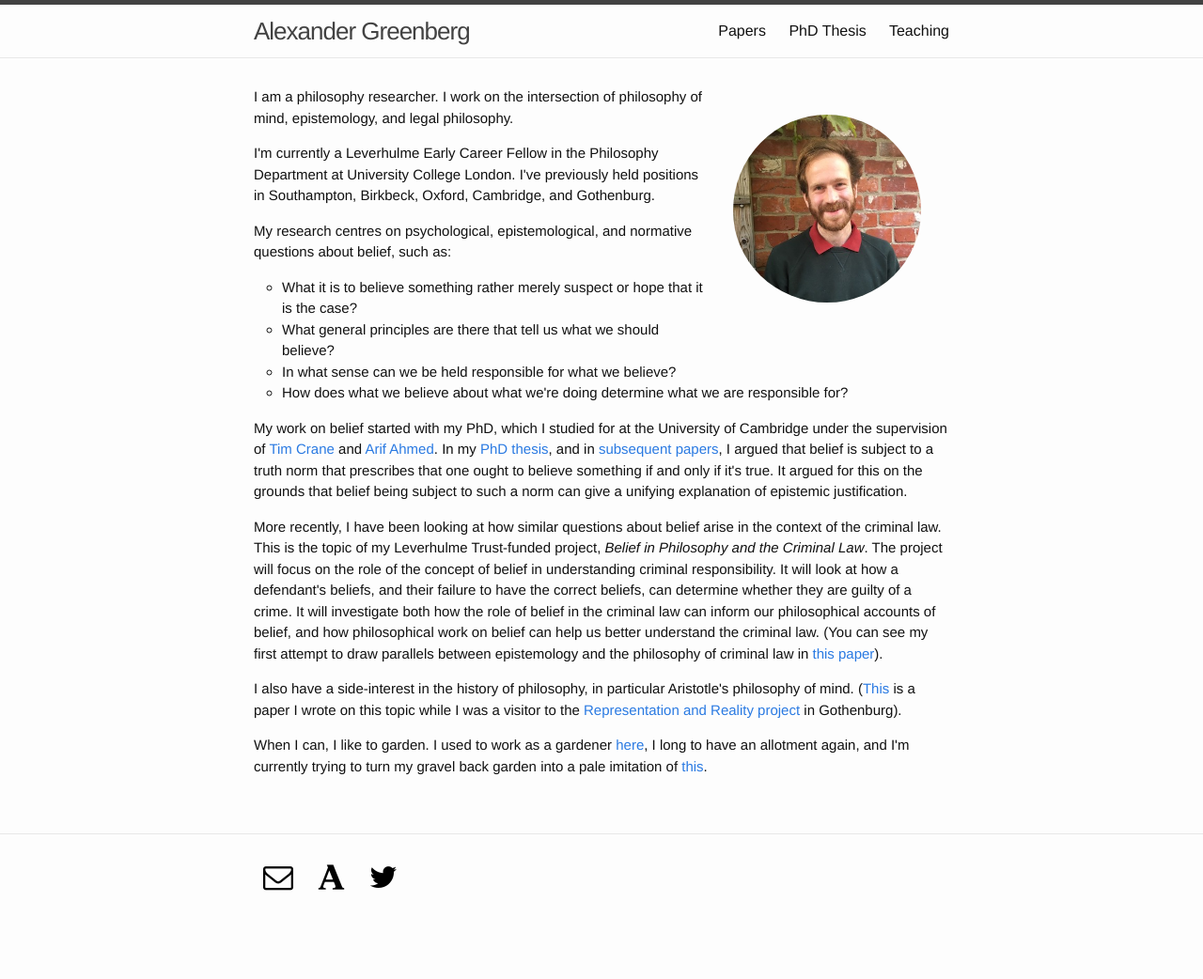
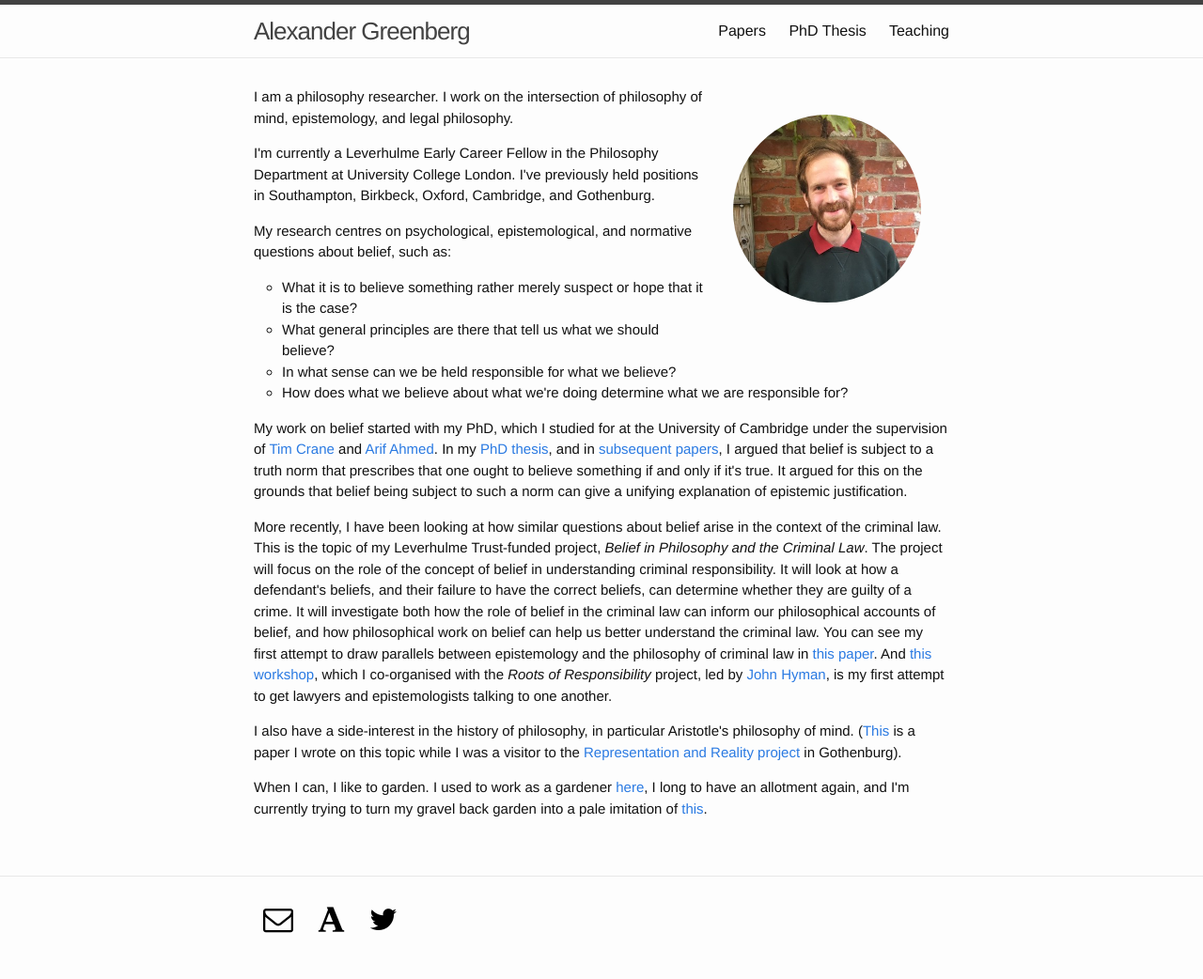
Before and after one commit to alexandergreenberg/alexandergreenberg.github.io, a Jekyll site: the page built from index.html, in a window 1280 px wide. Shown: the whole page at 94% size. Built offline with Jekyll 4.4.1, drawn with Linux system fonts in a browser that asks for light colours; some web fonts are replaced; before the commit the page ends 997 px from its top, so only the background shows below that.

Commit message:
Update index.html

```diff
--- a/index.html
+++ b/index.html
@@ -18,7 +18,7 @@
         <li>How does what we believe about what we're doing determine what we are responsible for?</li>
       </ul>
     <p class="paragraph">My work on belief started with my PhD, which I studied for at the University of Cambridge under the supervision of <a href="http://www.timcrane.com" target="_blank">Tim Crane</a> and <a href="http://www.phil.cam.ac.uk/people/teaching-research-pages/ahmed/ahmed-page" target="_blank">Arif Ahmed</a>. In my <a href="/phd-thesis/">PhD thesis</a>, and in <a href="/papers/">subsequent papers</a>, I argued that belief is subject to a truth norm that prescribes that one ought to believe something if and only if it's true. It argued for this on the grounds that belief being subject to such a norm can give a unifying explanation of epistemic justification.</p>
-    <p class="paragraph">More recently, I have been looking at how similar questions about belief arise in the context of the criminal law. This is the topic of my Leverhulme Trust-funded project, <em>Belief in Philosophy and the Criminal Law</em>. The project will focus on the role of the concept of belief in understanding criminal responsibility. It will look at how a defendant's beliefs, and their failure to have the correct beliefs, can determine whether they are guilty of a crime. It will investigate both how the role of belief in the criminal law can inform our philosophical accounts of belief, and how philosophical work on belief can help us better understand the criminal law. (You can see my first attempt to draw parallels between epistemology and the philosophy of criminal law in <a href="/papers/#negligence">this paper</a>).</p>
+    <p class="paragraph">More recently, I have been looking at how similar questions about belief arise in the context of the criminal law. This is the topic of my Leverhulme Trust-funded project, <em>Belief in Philosophy and the Criminal Law</em>. The project will focus on the role of the concept of belief in understanding criminal responsibility. It will look at how a defendant's beliefs, and their failure to have the correct beliefs, can determine whether they are guilty of a crime. It will investigate both how the role of belief in the criminal law can inform our philosophical accounts of belief, and how philosophical work on belief can help us better understand the criminal law. You can see my first attempt to draw parallels between epistemology and the philosophy of criminal law in <a href="/papers/#negligence">this paper</a>. And <a href="https://rootsofresponsibility.co.uk/2020/01/14/report-leverhulme-erc-workshop-on-responsibility-knowledge-and-belief/">this workshop</a>, which I co-organised with the <em>Roots of Responsibility</em> project, led by <a href="https://www.ucl.ac.uk/philosophy/people/professor-john-hyman">John Hyman</a>, is my first attempt to get lawyers and epistemologists talking to one another.</p>
     <p class="paragraph">I also have a side-interest in the history of philosophy, in particular Aristotle's philosophy of mind. (<a href="/papers/#aristotle">This</a> is a paper I wrote on this topic while I was a visitor to the <a href="https://representationandreality.gu.se" target="_blank">Representation and Reality project</a> in Gothenburg).</p>
     <p class="paragraph">When I can, I like to garden. I used to work as a gardener <a href="http://www.kings.cam.ac.uk/archive-centre/history-of-kings#toc-1" target="_blank">here</a>, I long to have an allotment again, and I'm currently trying to turn my gravel back garden into a pale imitation of <a href="https://www.gardenvisit.com/gardens/derek_jarman_garden_prospect_cottage_dungeness" target="_blank">this</a>.
   </div>
```
